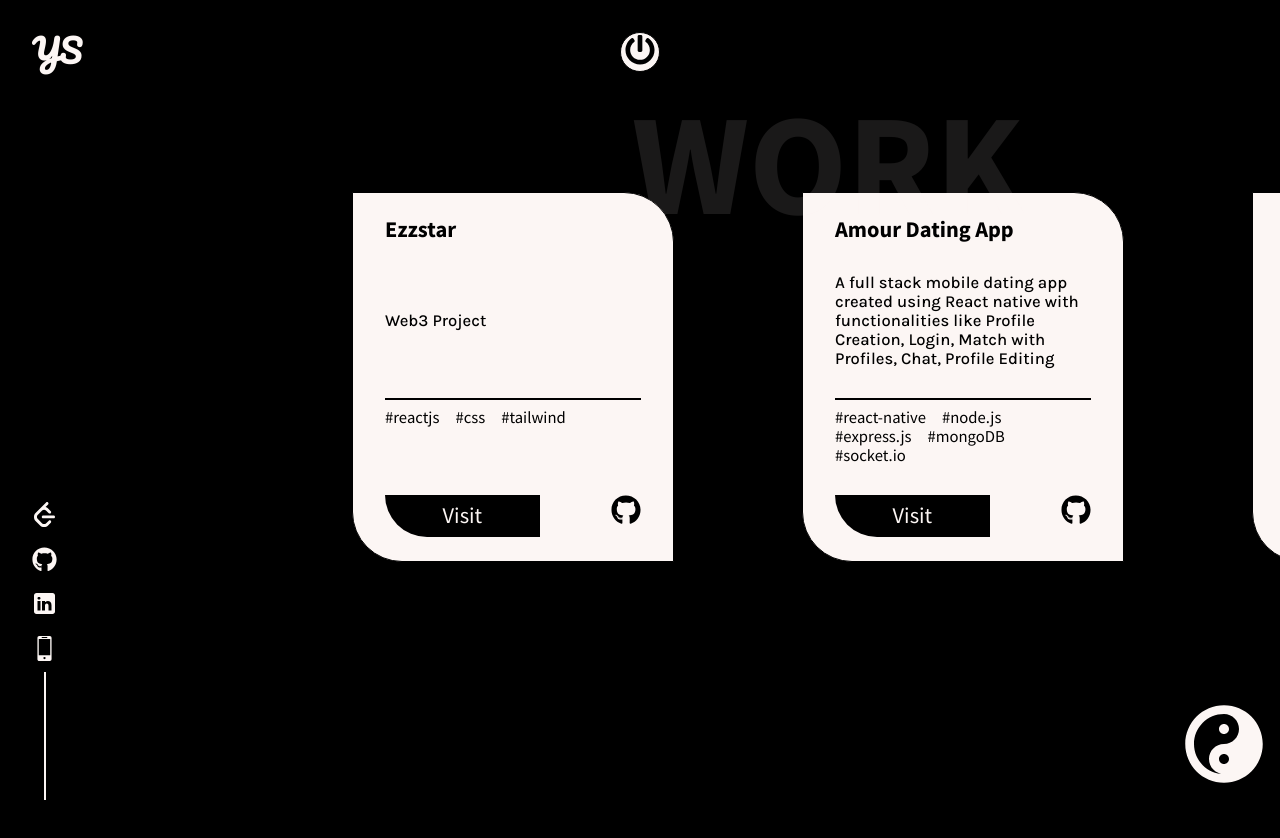
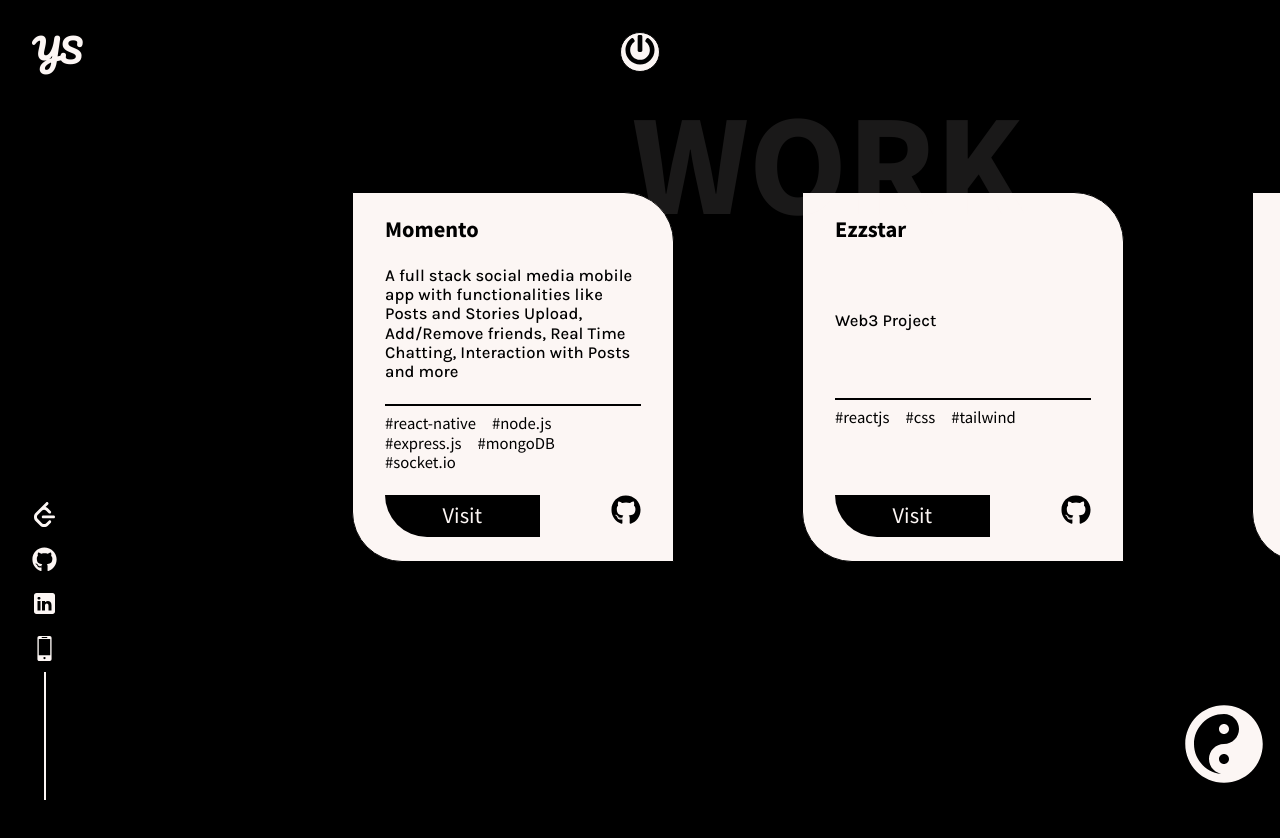
Before and after one commit to Yash18Singh/portfolio, a React (Create React App) app: page /projects in a window 1280 px wide. Shown: the top 838 px of the page. Built offline with nearby package versions, Linux system fonts and the light colour scheme.

Commit message:
Update WorkData.js

```diff
--- a/src/data/WorkData.js
+++ b/src/data/WorkData.js
@@ -1,4 +1,13 @@
 export const Work = [
+      {
+        id:13,
+        name:"Momento",
+        description:"A full stack social media mobile app with functionalities like Posts and Stories Upload, Add/Remove friends, Real Time Chatting, Interaction with Posts and more",
+        tags:["react-native", 'node.js', 'express.js', 'mongoDB', 'socket.io'],
+
+        demo:"https://drive.google.com/drive/u/2/folders/1w6ySCjPKZ7gevphromUd9qpCK6YlArtY",
+        github:"https://github.com/Yash18Singh/Momento"
+    },
      {
         id:9,
         name:"Ezzstar",
```
